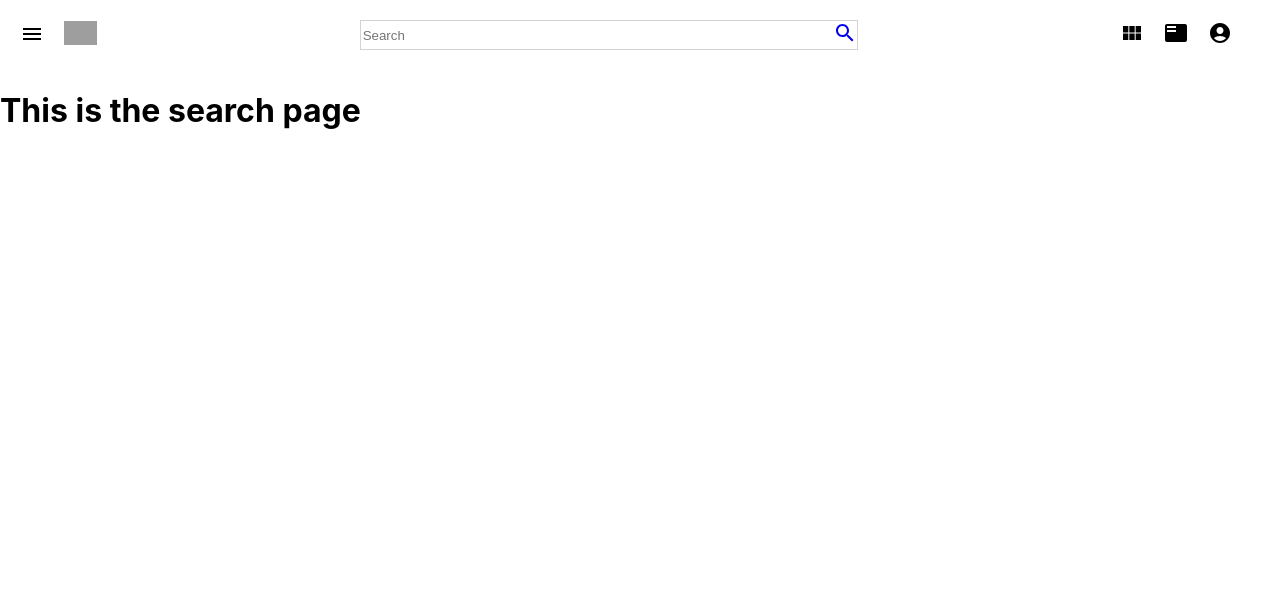
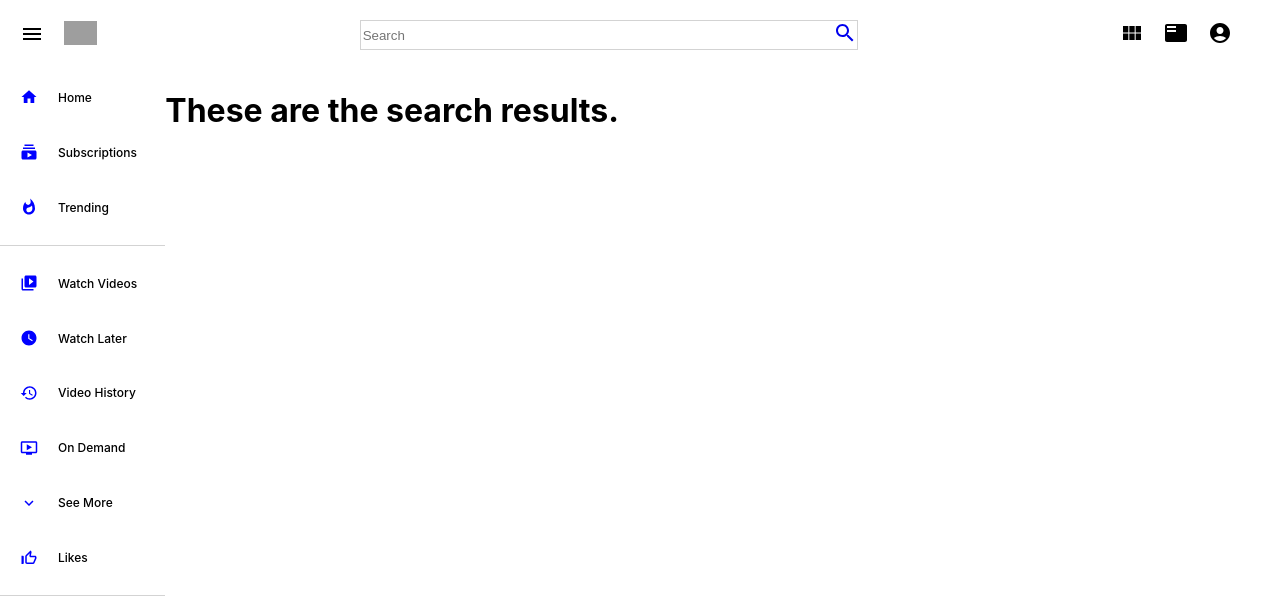
Before and after one commit to shakimharris/youtube-clone, a React (Create React App) app: page /search in a window 1280 px wide. Shown: the top 602 px of the page. Built offline with nearby package versions, Linux system fonts and the light colour scheme; grey boxes are pictures that could not be loaded.

Commit message:
added the search page routes

```diff
--- a/src/App.js
+++ b/src/App.js
@@ -16,7 +16,8 @@ function App() {
         <Routes>
         <Route path="/" element={<Home />} />
           <Route path="/search" element={<Search />} />
-          <Route path="/signin" element={<SignIn />} />
+           <Route path="/signin" element={<SignIn />} />
+           <Route path="/search/:searchterm" element={<Search />} />
            </Routes>
              </Router>
           </div>
--- /dev/null
+++ b/src/Search.css
@@ -0,0 +1,4 @@
+.search__page {
+    flex: 0.2;
+    display: flex;
+}
--- /dev/null
+++ b/src/SearchResults.css
@@ -0,0 +1,5 @@
+.searchResults {
+    border: 1px solid black;
+    flex: 0.8;
+    display: flex;
+}
--- a/src/pages/Search.js
+++ b/src/pages/Search.js
@@ -1,11 +1,18 @@
-import React from 'react'
+import React from 'react';
+import SideBar from '../Sidebar';
+import SearchResults from './SearchResults';
+import '../Search.css';
+
 
 function Search() {
     return (
-        <div>
-            <h1>This is the search page</h1>
+        <div className="search">
+            <div className="search__page">
+            <SideBar />
+             <SearchResults />
+            </div>
         </div>
     )
 }
 
-export default Search
+export default Search;
--- /dev/null
+++ b/src/pages/SearchResults.js
@@ -0,0 +1,11 @@
+import React from 'react'
+
+function SearchResults() {
+    return (
+        <div className="searchResults">
+            <h1>These are the search results.</h1>
+        </div>
+    )
+}
+
+export default SearchResults;
```
